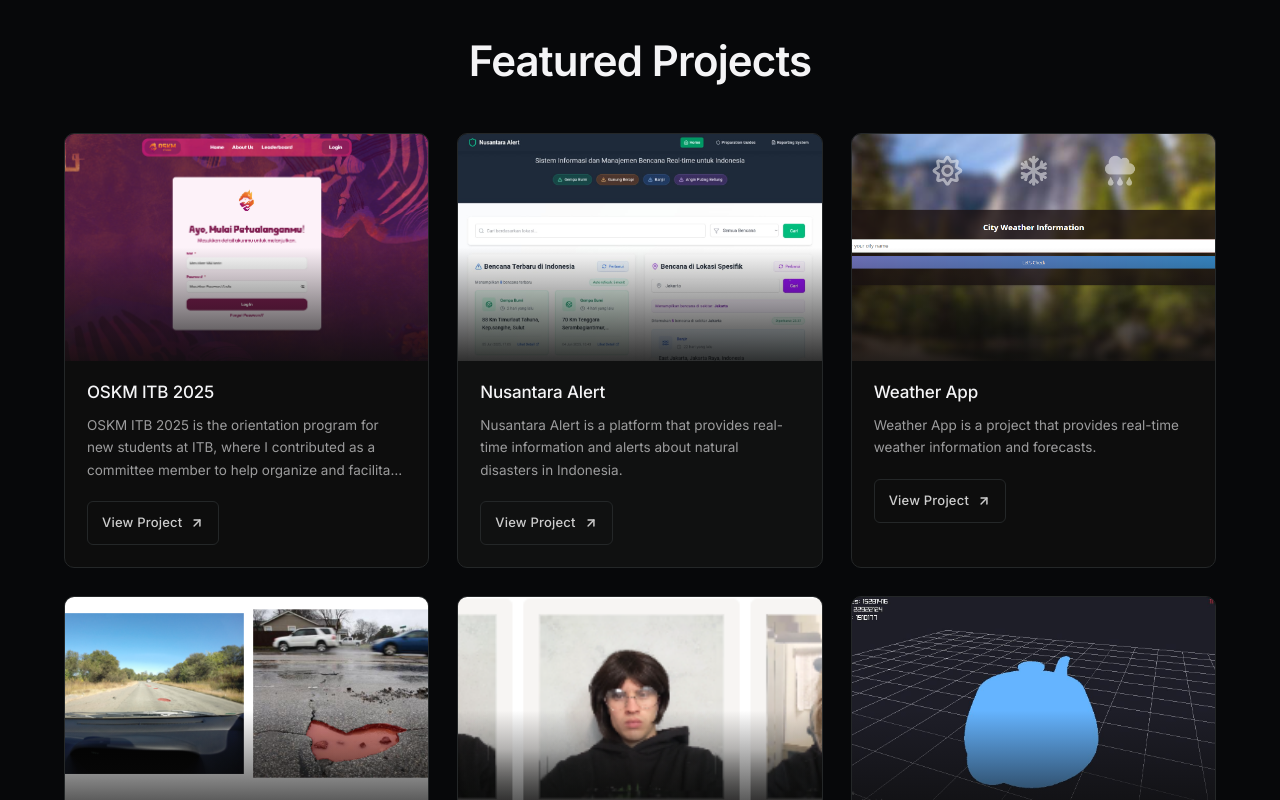
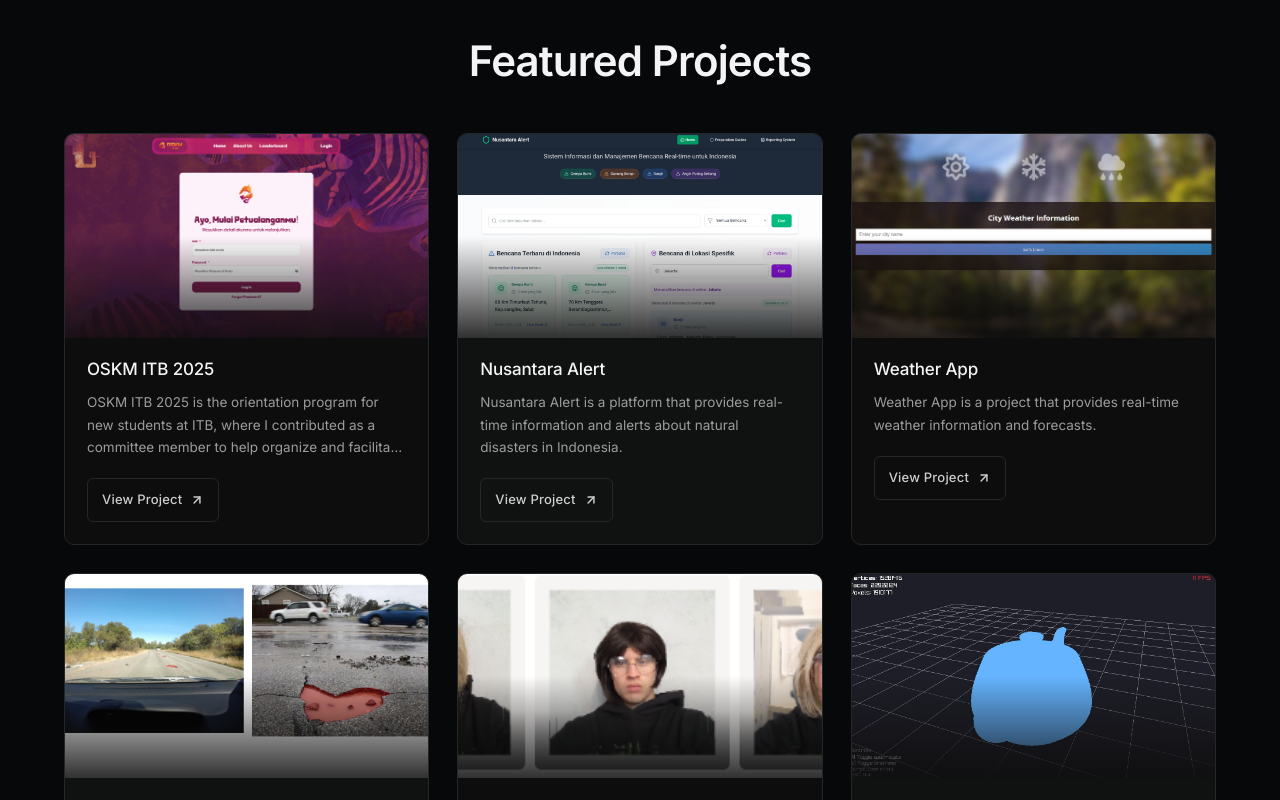
Before and after one commit to Kurt-Mikhael/porto-kurt, a Next.js app: page / in a window 1280 px wide. Shown: the part 2220-3020 px from the top of the page. Built offline with nearby package versions, Linux system fonts and the light colour scheme.

Commit message:
Update global css

```diff
--- a/src/app/globals.css
+++ b/src/app/globals.css
@@ -165,7 +165,7 @@
 .project-card .project-image-wrapper {
   position: relative;
   width: 100%;
-  aspect-ratio: 16 / 10;
+  aspect-ratio: 16 / 9;
   overflow: hidden;
 }
 
@@ -173,6 +173,7 @@
   width: 100%;
   height: 100%;
   object-fit: cover;
+  object-position: center;
   transition: transform 0.6s cubic-bezier(0.25, 0.46, 0.45, 0.94);
 }
 
```
